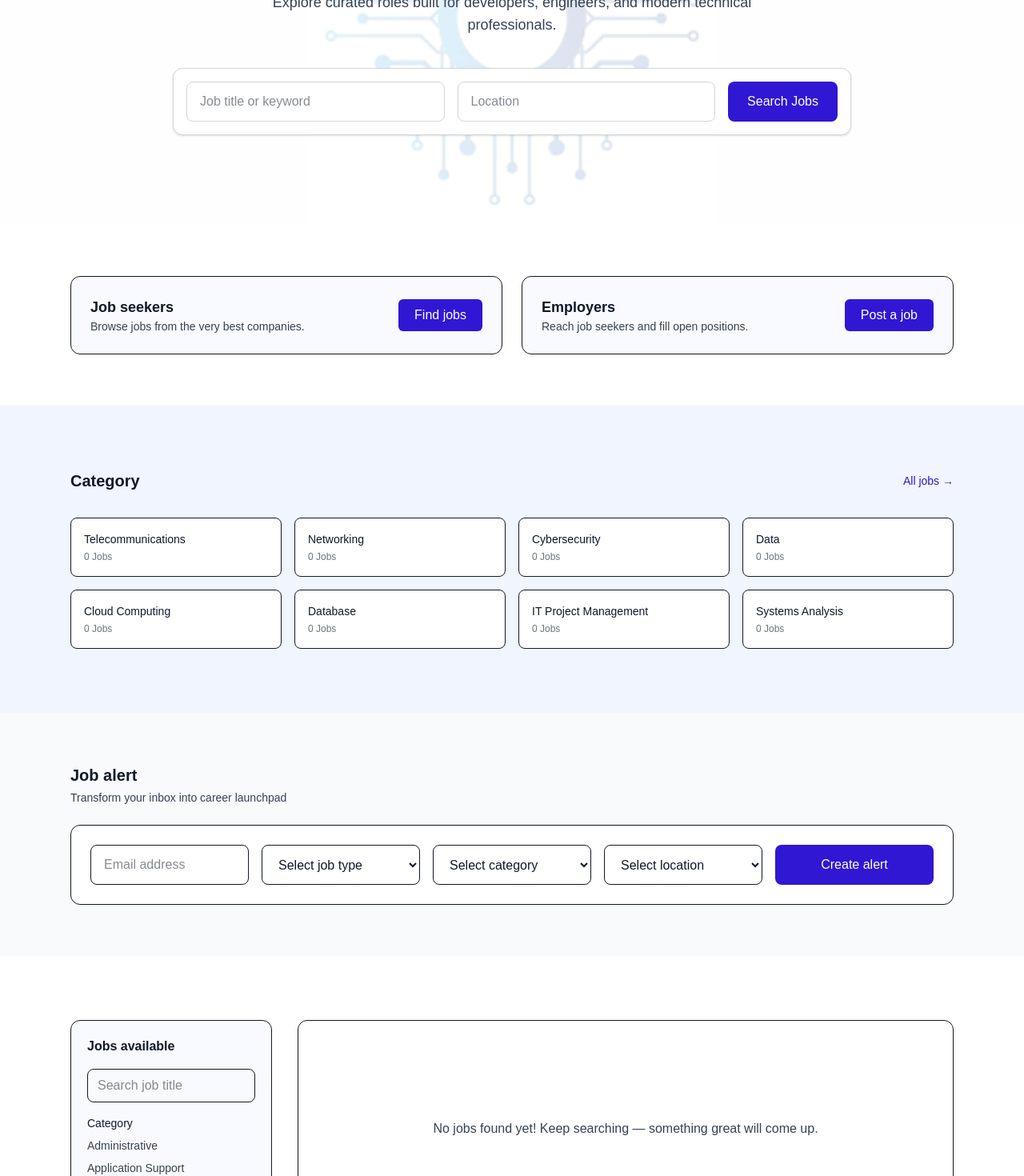
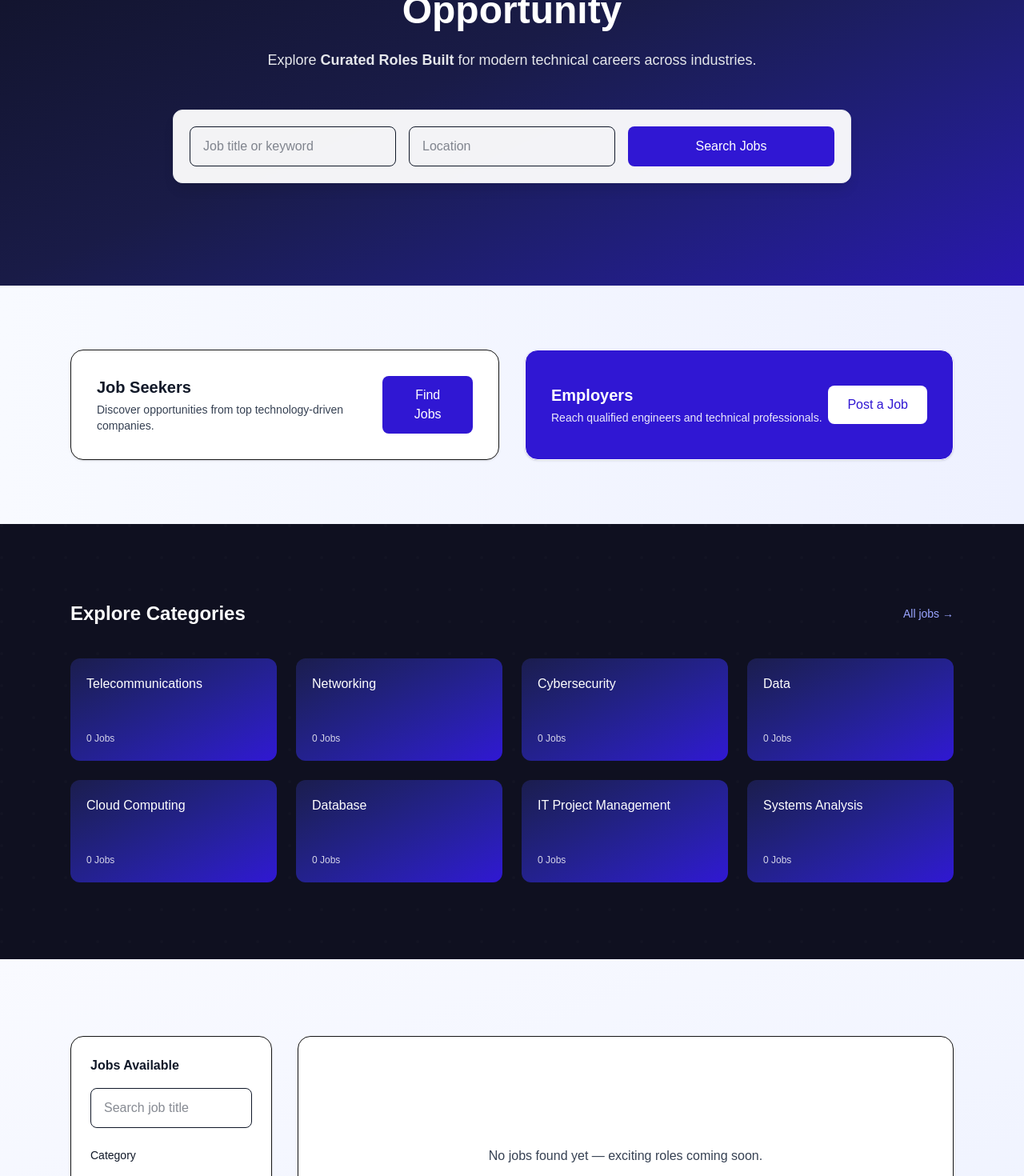
Before and after one commit to adebisidolapo/technicaljobboard, a Next.js app in the folder jobboard/: page / in a window 1280 px wide. Shown: the part 300-1770 px from the top of the page at 80% size. Built offline with nearby package versions, Linux system fonts and the light colour scheme.

Commit message:
UI cleanup: new hero background, section redesign, SVG assets

```diff
--- a/jobboard/app/page.tsx
+++ b/jobboard/app/page.tsx
@@ -4,38 +4,39 @@ export default function Home() {
 
       {/* ================= HERO ================= */}
       <section
-        className="relative py-28 overflow-hidden"
+        className="relative py-32 overflow-hidden"
         style={{
-          backgroundImage: "url('/hero-bg.png')",
+          backgroundImage: "url('/circuit-bg.svg')",
           backgroundRepeat: "no-repeat",
           backgroundPosition: "center",
-          backgroundSize: "contain",
-          backgroundColor: "#F8FAFF",
+          backgroundSize: "cover",
+          backgroundColor: "#0F1020",
         }}
       >
-        {/* overlay for readability */}
-        <div className="absolute inset-0 bg-white/85" />
+        {/* soft overlay */}
+        <div className="absolute inset-0 bg-gradient-to-br from-[#0F1020]/90 via-[#1B1D4E]/85 to-[#3017D3]/80" />
 
         <div className="relative z-10 max-w-4xl mx-auto px-6 text-center">
-          <h1 className="text-4xl md:text-5xl font-bold text-gray-900">
-            Where <span className="text-[#3017D3]">Technical</span> Careers Meet Opportunity
+          <h1 className="text-4xl md:text-5xl font-bold text-white">
+            Where <span className="text-[#9AA5FF]">Technical Professionals</span><br />
+            Engineers & Developers Meet Opportunity
           </h1>
 
-          <p className="mt-4 text-lg text-gray-700 max-w-2xl mx-auto">
-            Explore curated roles built for developers, engineers, and modern
-            technical professionals.
+          <p className="mt-6 text-lg text-gray-200 max-w-2xl mx-auto">
+            Explore <span className="font-semibold">Curated Roles Built</span> for modern
+            technical careers across industries.
           </p>
 
-          <div className="mt-10 bg-white border border-gray-300 rounded-xl shadow-sm p-4 flex flex-col md:flex-row gap-4">
+          <div className="mt-12 bg-white/95 backdrop-blur border border-gray-200 rounded-xl shadow-lg p-5 grid grid-cols-1 md:grid-cols-3 gap-4">
             <input
               placeholder="Job title or keyword"
-              className="flex-1 border border-gray-300 px-4 py-3 rounded-lg text-gray-900"
+              className="border px-4 py-3 rounded-lg text-gray-900"
             />
             <input
               placeholder="Location"
-              className="flex-1 border border-gray-300 px-4 py-3 rounded-lg text-gray-900"
+              className="border px-4 py-3 rounded-lg text-gray-900"
             />
-            <button className="px-6 py-3 bg-[#3017D3] text-white rounded-lg">
+            <button className="bg-[#3017D3] hover:bg-[#2411B5] transition text-white rounded-lg font-medium">
               Search Jobs
             </button>
           </div>
@@ -43,102 +44,71 @@ export default function Home() {
       </section>
 
       {/* ================= JOB SEEKER / EMPLOYER ================= */}
-      <section className="bg-white py-16">
-        <div className="max-w-6xl mx-auto px-6 grid grid-cols-1 md:grid-cols-2 gap-6">
-          <div className="border rounded-xl p-6 flex justify-between items-center bg-[#F9FAFF]">
+      <section className="py-20 bg-gradient-to-r from-[#F8FAFF] to-[#EEF1FF]">
+        <div className="max-w-6xl mx-auto px-6 grid grid-cols-1 md:grid-cols-2 gap-8">
+          <div className="h-full border rounded-2xl p-8 flex justify-between items-center bg-white shadow-sm">
             <div>
-              <h3 className="font-semibold text-lg text-gray-900">Job seekers</h3>
-              <p className="text-sm text-gray-700">
-                Browse jobs from the very best companies.
+              <h3 className="font-semibold text-xl text-gray-900">Job Seekers</h3>
+              <p className="text-sm text-gray-700 mt-1">
+                Discover opportunities from top technology-driven companies.
               </p>
             </div>
-            <button className="bg-[#3017D3] text-white px-5 py-2 rounded-md">
-              Find jobs
+            <button className="bg-[#3017D3] text-white px-6 py-3 rounded-lg">
+              Find Jobs
             </button>
           </div>
 
-          <div className="border rounded-xl p-6 flex justify-between items-center bg-[#F9FAFF]">
+          <div className="h-full border rounded-2xl p-8 flex justify-between items-center bg-[#3017D3] text-white shadow-sm">
             <div>
-              <h3 className="font-semibold text-lg text-gray-900">Employers</h3>
-              <p className="text-sm text-gray-700">
-                Reach job seekers and fill open positions.
+              <h3 className="font-semibold text-xl">Employers</h3>
+              <p className="text-sm text-white/90 mt-1">
+                Reach qualified engineers and technical professionals.
               </p>
             </div>
-            <button className="bg-[#3017D3] text-white px-5 py-2 rounded-md">
-              Post a job
+            <button className="bg-white text-[#3017D3] px-6 py-3 rounded-lg font-medium">
+              Post a Job
             </button>
           </div>
         </div>
       </section>
 
       {/* ================= CATEGORIES ================= */}
-      <section className="bg-[#F1F5FF] py-20">
-        <div className="max-w-6xl mx-auto px-6">
-          <div className="flex justify-between items-center mb-8">
-            <h2 className="text-xl font-semibold text-gray-900">Category</h2>
-            <span className="text-sm text-[#3017D3]">All jobs →</span>
+      <section className="py-24 bg-[#0F1020] relative overflow-hidden">
+        <div className="absolute inset-0 bg-[url('/dots-bg.svg')] opacity-10" />
+
+        <div className="relative max-w-6xl mx-auto px-6">
+          <div className="flex justify-between items-center mb-10">
+            <h2 className="text-2xl font-semibold text-white">Explore Categories</h2>
+            <span className="text-sm text-[#9AA5FF] cursor-pointer">All jobs →</span>
           </div>
 
-          <div className="grid grid-cols-2 sm:grid-cols-3 md:grid-cols-4 gap-4">
-            {[
-              "Telecommunications",
-              "Networking",
-              "Cybersecurity",
-              "Data",
-              "Cloud Computing",
-              "Database",
-              "IT Project Management",
-              "Systems Analysis",
-            ].map((cat) => (
-              <div
-                key={cat}
-                className="bg-white border rounded-lg p-4 text-sm font-medium text-gray-900"
-              >
-                {cat}
-                <p className="text-xs text-gray-500 mt-1">0 Jobs</p>
-              </div>
-            ))}
-          </div>
-        </div>
-      </section>
-
-      {/* ================= JOB ALERT ================= */}
-      <section className="bg-[#F8FAFC] py-16">
-        <div className="max-w-6xl mx-auto px-6">
-          <h2 className="text-xl font-semibold text-gray-900">Job alert</h2>
-          <p className="text-sm text-gray-700 mt-1">
-            Transform your inbox into career launchpad
-          </p>
-
-          <div className="mt-6 bg-white border rounded-xl p-6 grid grid-cols-1 md:grid-cols-5 gap-4">
-            <input className="border px-4 py-3 rounded-lg text-gray-900" placeholder="Email address" />
-            <select className="border px-4 py-3 rounded-lg text-gray-900">
-              <option>Select job type</option>
-            </select>
-            <select className="border px-4 py-3 rounded-lg text-gray-900">
-              <option>Select category</option>
-            </select>
-            <select className="border px-4 py-3 rounded-lg text-gray-900">
-              <option>Select location</option>
-            </select>
-            <button className="bg-[#3017D3] text-white rounded-lg">
-              Create alert
-            </button>
+          <div className="grid grid-cols-2 sm:grid-cols-3 md:grid-cols-4 gap-6">
+            {["Telecommunications", "Networking", "Cybersecurity", "Data", "Cloud Computing", "Database", "IT Project Management", "Systems Analysis"].map(
+              (cat) => (
+                <div
+                  key={cat}
+                  className="h-32 bg-gradient-to-br from-[#1B1D4E] to-[#3017D3] rounded-xl p-5 text-white flex flex-col justify-between"
+                >
+                  <span className="font-medium">{cat}</span>
+                  <span className="text-xs text-white/80">0 Jobs</span>
+                </div>
+              )
+            )}
           </div>
         </div>
       </section>
 
       {/* ================= AVAILABLE JOBS ================= */}
-      <section className="bg-white py-20">
+      <section className="bg-gradient-to-br from-[#F9FAFF] to-[#EEF2FF] py-24">
         <div className="max-w-6xl mx-auto px-6 grid grid-cols-1 lg:grid-cols-4 gap-8">
-          <aside className="border rounded-xl p-5 bg-[#F9FAFF]">
-            <h3 className="font-semibold mb-4 text-gray-900">Jobs available</h3>
+          <aside className="border rounded-2xl p-6 bg-white shadow-sm">
+            <h3 className="font-semibold mb-4 text-gray-900">Jobs Available</h3>
             <input
-              className="w-full border px-3 py-2 rounded-lg mb-4 text-gray-900"
+              className="w-full border px-4 py-3 rounded-lg mb-6 text-gray-900"
               placeholder="Search job title"
             />
 
-            <p className="font-medium text-sm mb-2 text-gray-900">Category</p>
+            <p className="font-medium text-sm mb-3 text-gray-900">Category</p>
             <ul className="text-sm text-gray-700 space-y-2">
               <li>Administrative</li>
               <li>Application Support</li>
@@ -147,9 +117,9 @@ export default function Home() {
             </ul>
           </aside>
 
-          <div className="lg:col-span-3 flex items-center justify-center border rounded-xl py-24">
+          <div className="lg:col-span-3 flex items-center justify-center border rounded-2xl bg-white py-32 shadow-sm">
             <p className="text-gray-700 font-medium">
-              No jobs found yet! Keep searching — something great will come up.
+              No jobs found yet — exciting roles coming soon.
             </p>
           </div>
         </div>
```
Also changed, not shown: jobboard/public/circuit-bg.svg (added), jobboard/public/dots-bg.svg (added).
